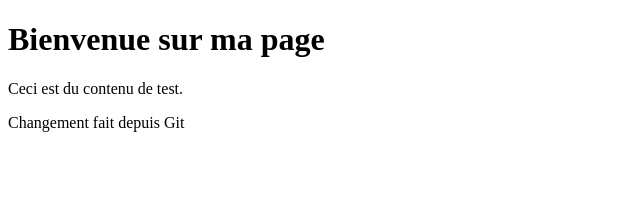
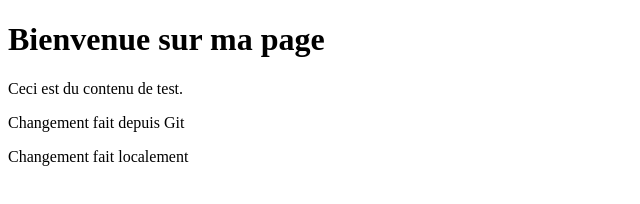
Before and after one commit to Jerrafomar/projet_vue, a plain HTML site: page index.html in a window 1280 px wide. Shown: the whole page, without its empty margins (0-640 px from the left). Drawn offline with Linux system fonts and the light colour scheme.

Commit message:
Changement fait localement

```diff
--- a/index.html
+++ b/index.html
@@ -8,5 +8,6 @@
     <h1>Bienvenue sur ma page</h1>
     <p>Ceci est du contenu de test.</p>
     <p>Changement fait depuis Git</p>
+    <p>Changement fait localement</p>
 </body>
 </html>
```
